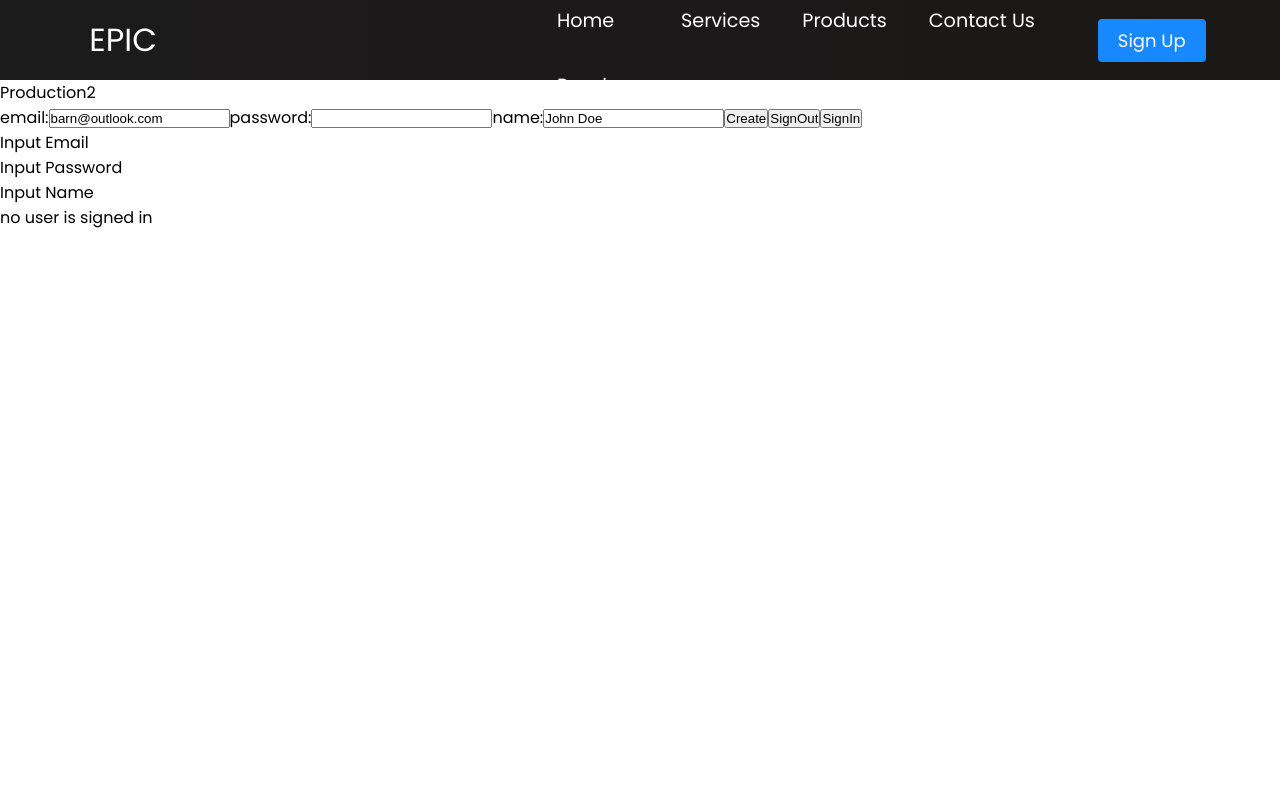
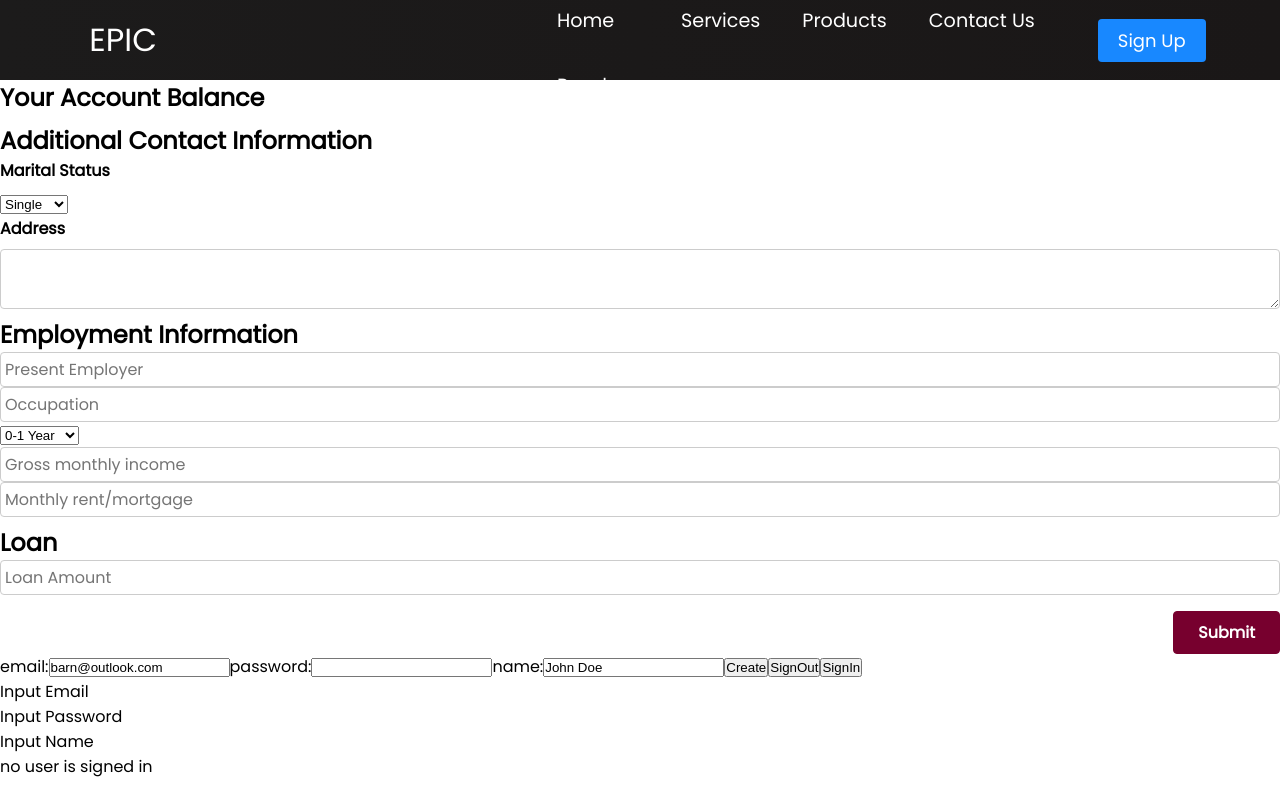
Before and after one commit to BarnabasLim/tt4_group5, a React (Create React App) app: page /products in a window 1280 px wide. Built offline with nearby package versions, Linux system fonts and the light colour scheme; no server answers.

Commit message:
Updated Products.js

```diff
--- a/src/screens/ConsultingScreen/Consulting.js
+++ b/src/screens/ConsultingScreen/Consulting.js
@@ -1,16 +1,15 @@
-import React from 'react'
+import React from "react";
 //amanda
-import { useEffect, useState } from 'react';
+import { useEffect, useState } from "react";
 //for data import
-import * as Data from'../../api/data'
-import * as localData from '../../api/localHostData';
-import * as v9_firestore from '../../api/v9_firestore';
-import * as v9_auth from '../../api/v9_auth';
-import AccountBalance from '../../components/AccountBalance';
+import * as Data from "../../api/data";
+import * as localData from "../../api/localHostData";
+import * as v9_firestore from "../../api/v9_firestore";
+import * as v9_auth from "../../api/v9_auth";
+//import AccountBalance from '../../components/AccountBalance';
 const Consulting = () => {
-  return (
-   <AccountBalance></AccountBalance>
-  )
-}
+  return <div>Hello</div>;
+  //<AccountBalance></AccountBalance>
+};
 
-export default Consulting
+export default Consulting;
--- a/src/screens/ProductsScreen/Products.js
+++ b/src/screens/ProductsScreen/Products.js
@@ -1,4 +1,7 @@
 import React from "react";
+import { useForm } from "react-hook-form";
+import classes from "./Products.module.css";
+
 // jean
 import { useEffect, useState } from "react";
 //for data import
@@ -6,9 +9,80 @@ import * as Data from "../../api/data";
 import * as localData from "../../api/localHostData";
 import * as v9_firestore from "../../api/v9_firestore";
 import * as v9_auth from "../../api/v9_auth";
+
 const Products = () => {
-  //
-  return <div>Production2</div>;
+  const {
+    register,
+    handleSubmit,
+    formState: { errors },
+  } = useForm();
+  const onSubmit = (data) => console.log(data);
+  console.log(errors);
+  return (
+    <form onSubmit={handleSubmit(onSubmit)} className={classes}>
+      <div className={classes.control}>
+        <h2>Your Account Balance</h2>
+        {/* insert pointer to account balance */}
+      </div>
+      <div className={classes.control}>
+        <h2>Additional Contact Information</h2>
+        <label htmlFor="maritalStatus">Marital Status</label>
+        <select
+          {...register("maritalStatus", { required: true })}
+          id="maritalStatus"
+        >
+          <option value="Single">Single</option>
+          <option value="Married">Married</option>
+          <option value="Other">Other</option>
+        </select>
+        {errors.lastName && <span>This field is required</span>}
+
+        <label htmlFor="address">Address</label>
+        <textarea {...register("address", { required: true })} id="address" />
+        {errors.lastName && <span>This field is required</span>}
+      </div>
+      <div className={classes.control}>
+        <h2>Employment Information</h2>
+        <input
+          type="text"
+          placeholder="Present Employer"
+          {...register("Present Employer", { required: true })}
+        />
+        <input
+          type="text"
+          placeholder="Occupation"
+          {...register("Occupation", { required: true })}
+        />
+        <select {...register("Years of experience", { required: true })}>
+          <option value="0-1 Year">0-1 Year</option>
+          <option value="1-2 Years">1-2 Years</option>
+          <option value="3-4 Years">3-4 Years</option>
+          <option value="5+ Years">5+ Years</option>
+        </select>
+        <input
+          type="number"
+          placeholder="Gross monthly income"
+          {...register("Gross monthly income", { required: true })}
+        />
+        <input
+          type="text"
+          placeholder="Monthly rent/mortgage"
+          {...register("Monthly rent/mortgage", { required: true })}
+        />
+      </div>
+      <div className={classes.control}>
+        <h2>Loan</h2>
+        <input
+          type="number"
+          placeholder="Loan Amount"
+          {...register("Loan Amount", { required: true })}
+        />
+      </div>
+      <div className={classes.actions}>
+        <button>Submit</button>
+      </div>
+    </form>
+  );
 };
 
 export default Products;
--- /dev/null
+++ b/src/screens/ProductsScreen/Products.module.css
@@ -0,0 +1,45 @@
+.form {
+  padding: 1rem;
+}
+
+.control {
+  margin-bottom: 0.5rem;
+}
+
+.control label {
+  display: block;
+  font-weight: bold;
+  margin-bottom: 0.5rem;
+}
+
+.control input,
+.control textarea {
+  display: block;
+  font: inherit;
+  border-radius: 4px;
+  border: 1px solid #ccc;
+  padding: 0.25rem;
+  width: 100%;
+}
+
+.actions {
+  margin-top: 1rem;
+  text-align: right;
+}
+
+.actions button {
+  font: inherit;
+  cursor: pointer;
+  background-color: #77002e;
+  color: white;
+  padding: 0.5rem 1.5rem;
+  border: 1px solid #77002e;
+  border-radius: 4px;
+  font-weight: bold;
+}
+
+.actions button:hover,
+.actions button:active {
+  background-color: #a50e48;
+  border-color: #a50e48;
+}
```
